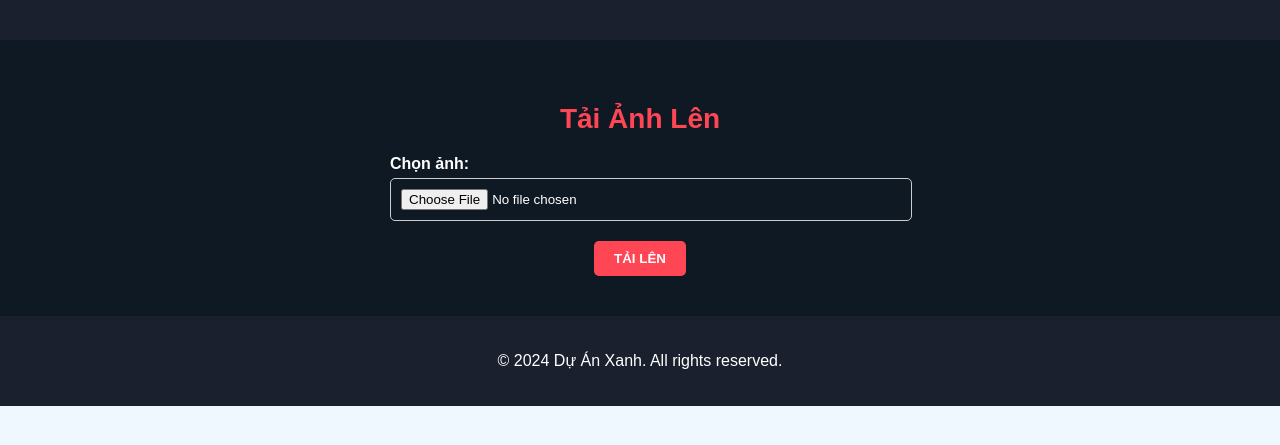
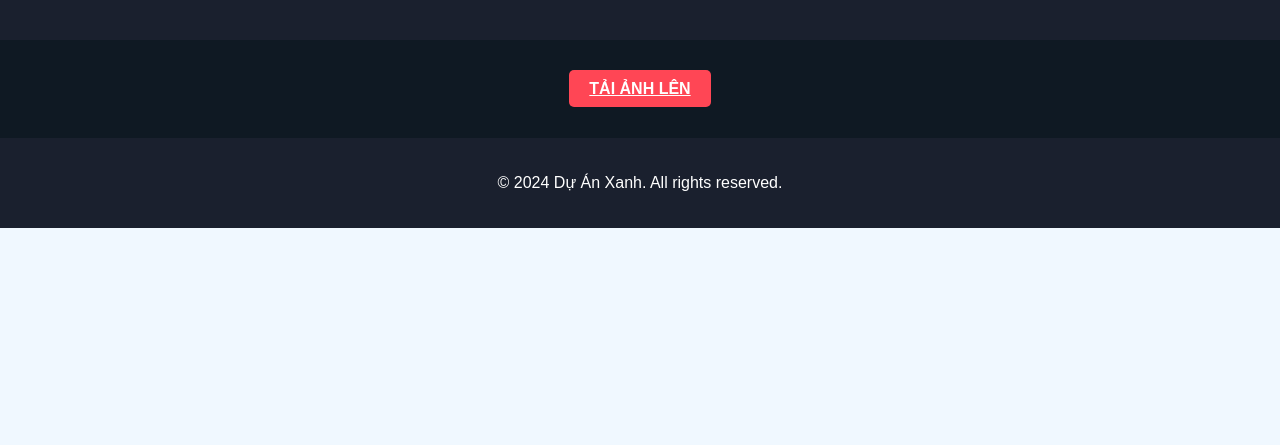
Before and after one commit to toron45/d-n-xanh-2, a website: page views/album.html in a window 1280 px wide. Shown: the part 203-648 px from the top of the page. Drawn offline with Linux system fonts and the light colour scheme.

Commit message:
upload source code

```diff
--- a/views/album.html
+++ b/views/album.html
@@ -28,11 +28,12 @@
 
     <!-- Biểu mẫu tải ảnh -->
     <section class="upload-form">
-        <h2>Tải Ảnh Lên</h2>
         <form id="uploadForm" enctype="multipart/form-data">
-            <label for="image">Chọn ảnh:</label>
-            <input type="file" id="image" name="image" accept="image/*" required>
-            <button type="submit" class="btn">Tải Lên</button>
+             <!-- Nút Gửi sẽ liên kết tới Google drive -->
+        <a href="https://drive.google.com/drive/home"
+        target="_blank" class="btn">
+         tải ảnh lên
+     </a>
         </form>
     </section>
 
```
Also changed, not shown: views/index.html (+6 -3 lines).
